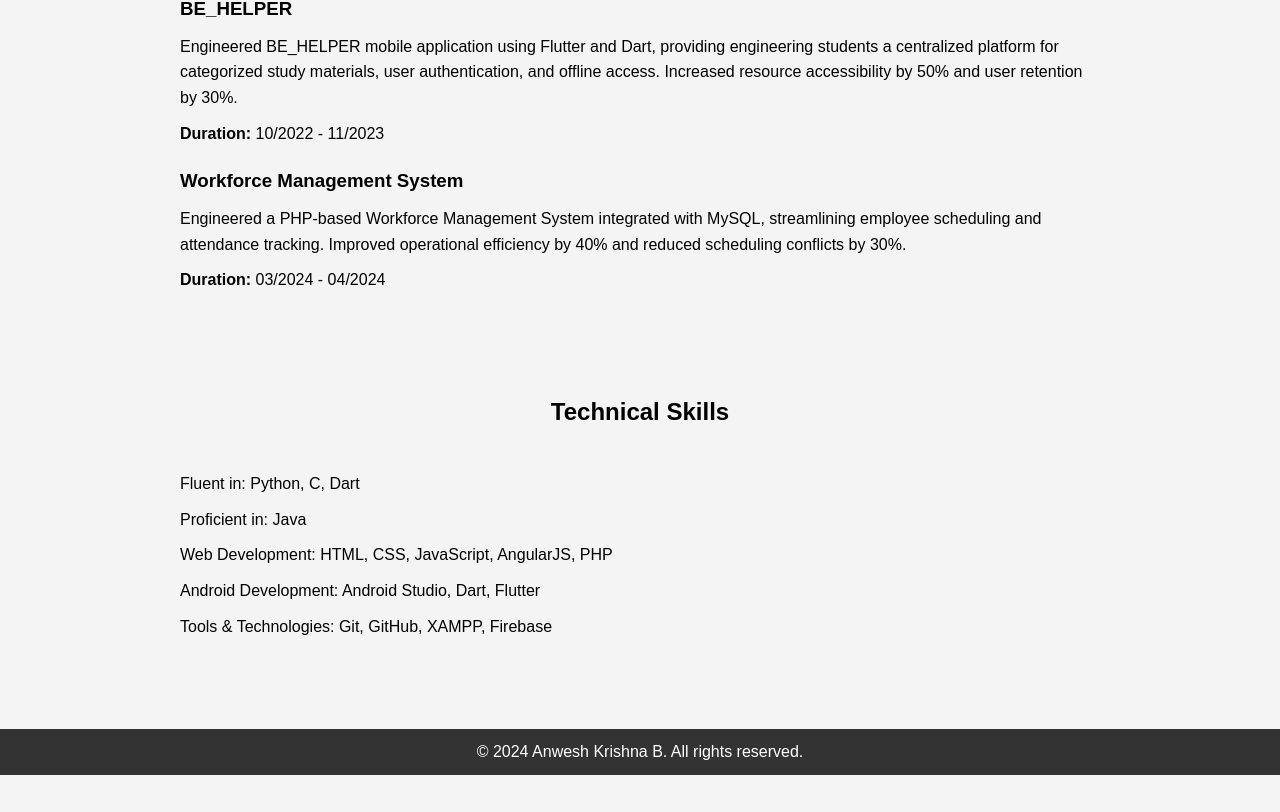
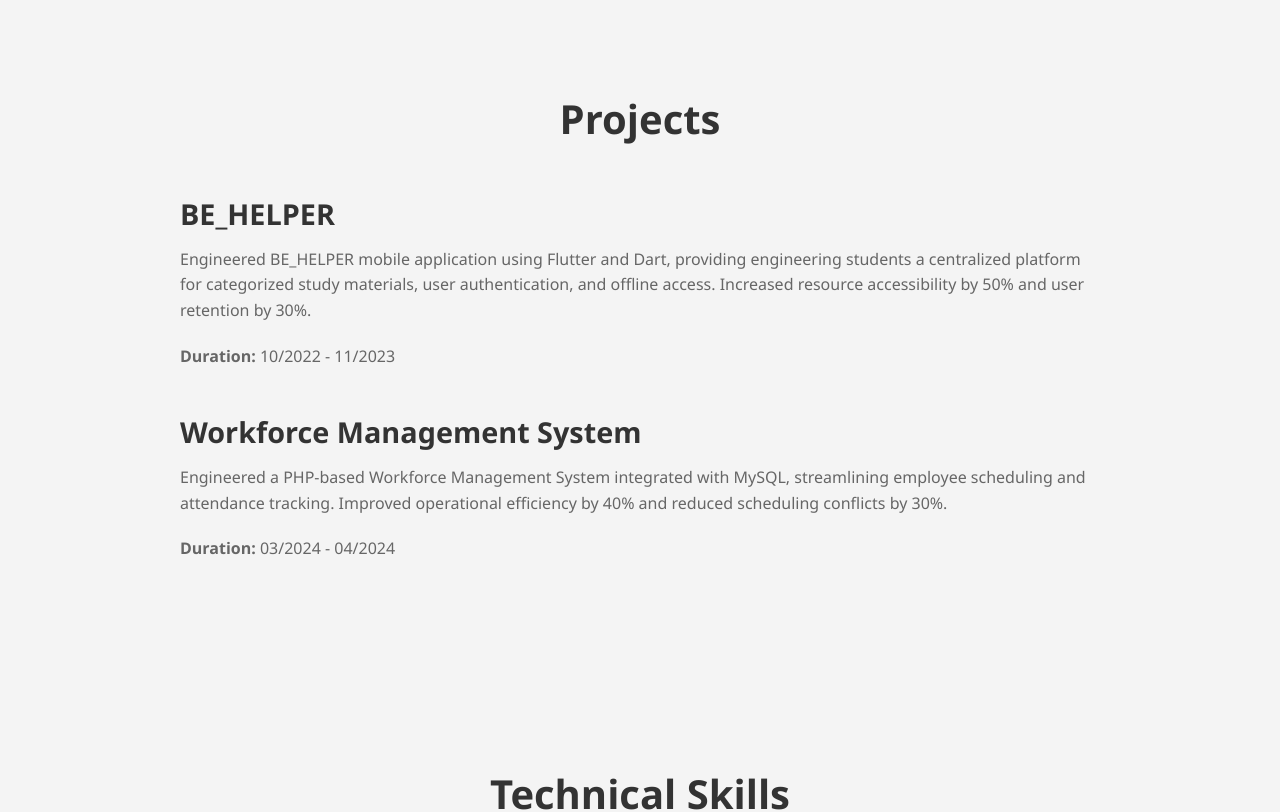
Before and after one commit to Anwesh003/Anwesh003.github.io, a plain HTML site: page index.html in a window 1280 px wide. Shown: the part 659-1471 px from the top of the page. Before the commit the page ends 1434 px from the top, so only its background shows below. Drawn offline with nearby package versions, Linux system fonts and the light colour scheme; some packages are replaced by stand-ins of ours; a script that the page names is missing.

Commit message:
Initial commit

```diff
--- a/index.html
+++ b/index.html
@@ -5,9 +5,10 @@
     <meta name="viewport" content="width=device-width, initial-scale=1.0">
     <title>Anwesh Krishna B - Portfolio</title>
     <link rel="stylesheet" href="styles.css">
+    <link rel="stylesheet" href="https://cdnjs.cloudflare.com/ajax/libs/animate.css/4.1.1/animate.min.css">
 </head>
 <body>
-    <header>
+    <header id="home">
         <div class="container">
             <h1>Anwesh Krishna B</h1>
             <p class="subtitle">Engineering Student | Android & Web Developer</p>
@@ -62,5 +63,11 @@
             <p>&copy; 2024 Anwesh Krishna B. All rights reserved.</p>
         </div>
     </footer>
+
+    <!-- Smooth Scroll JS -->
+    <script src="https://cdnjs.cloudflare.com/ajax/libs/smooth-scroll/16.1.3/smooth-scroll.min.js"></script>
+    <script>
+        var scroll = new SmoothScroll('a[href*="#"]');
+    </script>
 </body>
 </html>
--- a/styles.css
+++ b/styles.css
@@ -6,7 +6,7 @@
 }
 
 body {
-    font-family: Arial, sans-serif;
+    font-family: 'Segoe UI', Tahoma, Geneva, Verdana, sans-serif;
     line-height: 1.6;
     background-color: #f4f4f4;
 }
@@ -54,24 +54,29 @@ header h1 {
 
 /* Section Styles */
 .section {
-    padding: 40px 0;
+    padding: 80px 0;
 }
 
 .section h2 {
     text-align: center;
     margin-bottom: 40px;
+    font-size: 2.5rem;
+    color: #333;
 }
 
 .project {
-    margin-bottom: 20px;
+    margin-bottom: 40px;
 }
 
 .project h3 {
     margin-bottom: 10px;
+    font-size: 1.8rem;
+    color: #333;
 }
 
 .project p {
-    margin-bottom: 10px;
+    margin-bottom: 20px;
+    color: #666;
 }
 
 .skills-list {
@@ -81,6 +86,7 @@ header h1 {
 
 .skills-list li {
     margin-bottom: 10px;
+    color: #333;
 }
 
 /* Footer Styles */
@@ -88,6 +94,24 @@ footer {
     background-color: #333;
     color: #fff;
     text-align: center;
-    padding: 10px 0;
+    padding: 20px 0;
     margin-top: 40px;
 }
+
+footer p {
+    font-size: 1rem;
+}
+
+/* Smooth Animation */
+.animated {
+    animation-duration: 1s;
+    animation-fill-mode: both;
+}
+
+.fadeIn {
+    opacity: 0;
+}
+
+.fadeIn.animated {
+    opacity: 1;
+}
```
